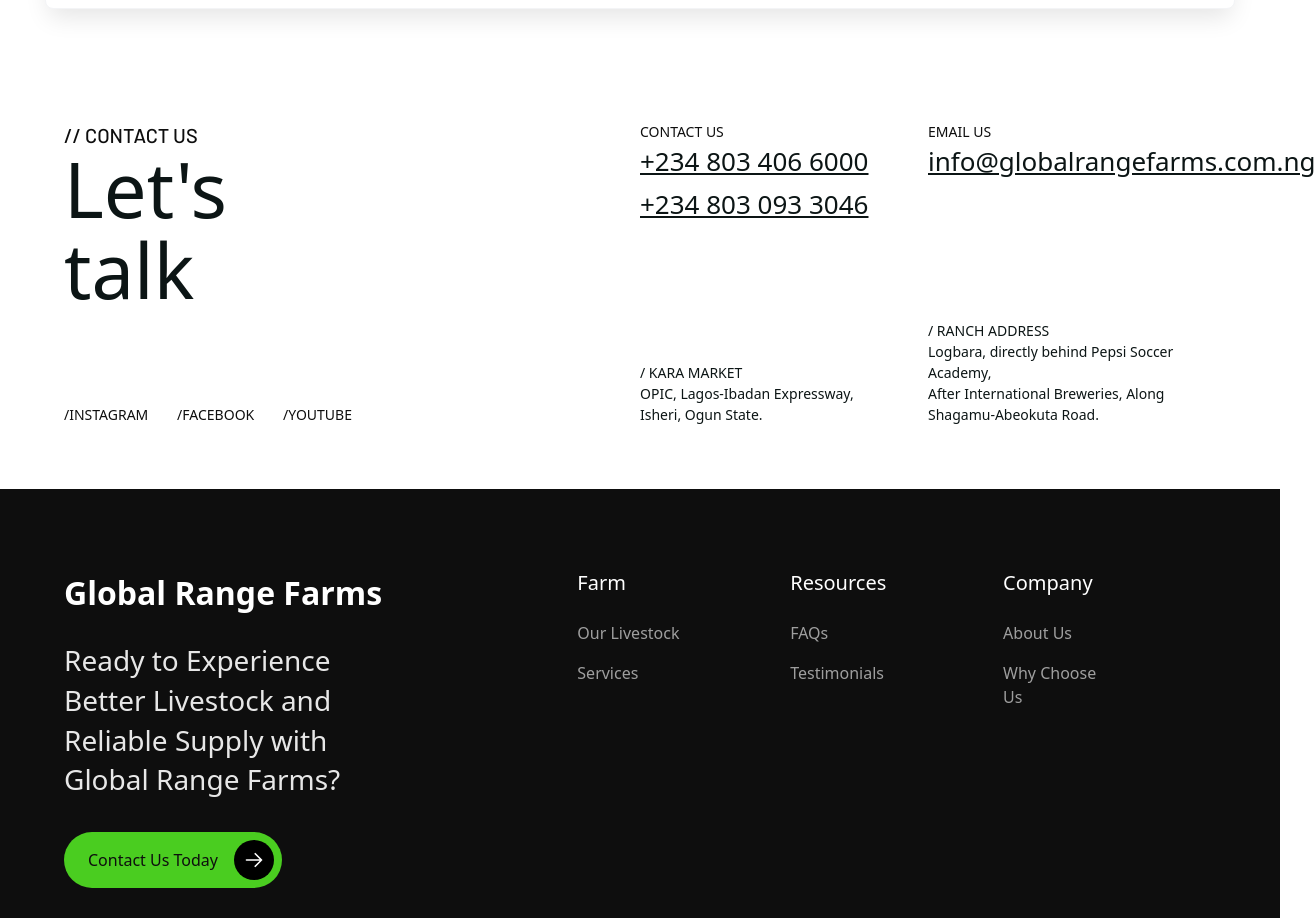
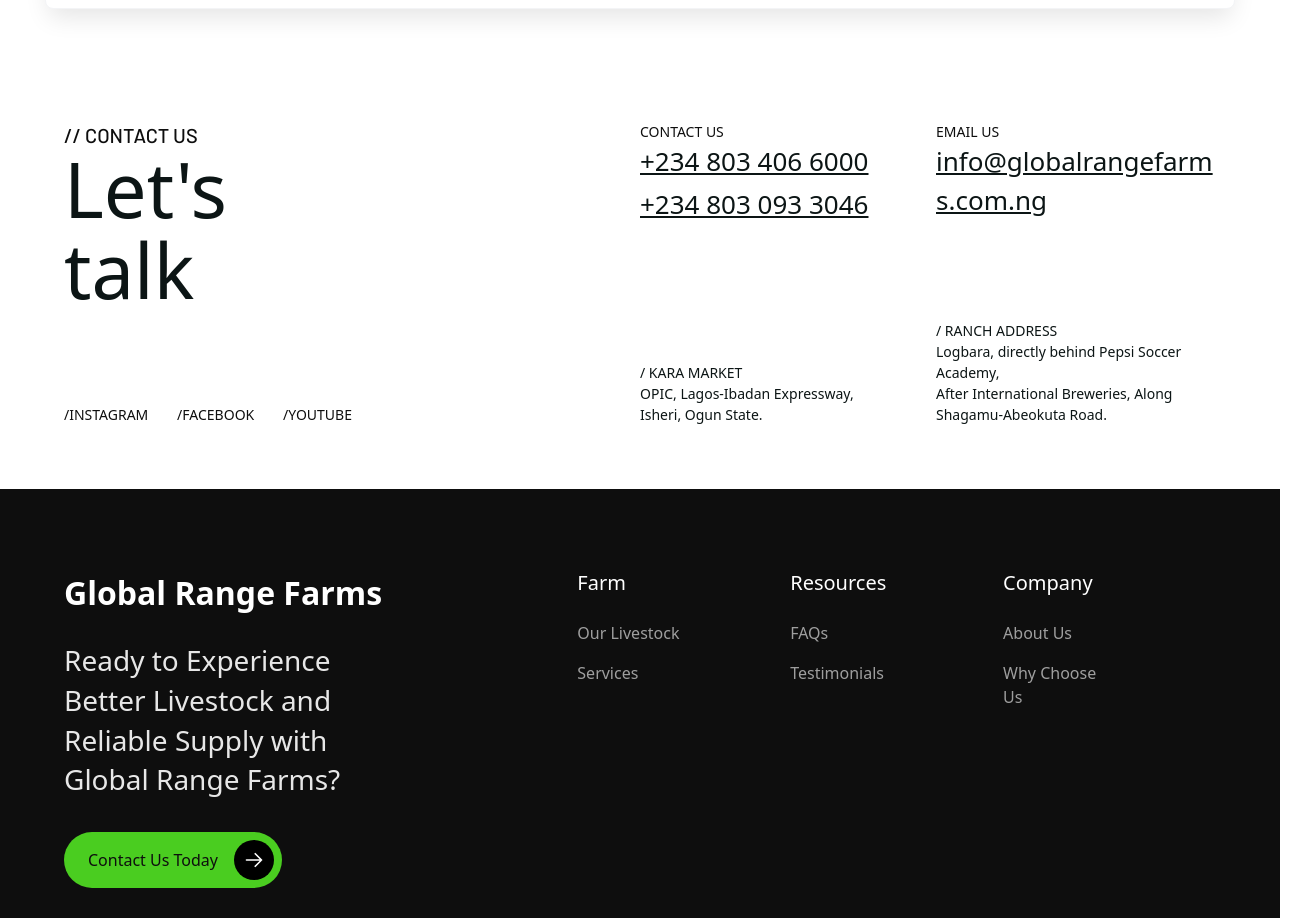
Before and after one commit to Frnweico/Global-Range-Farms, a Next.js app: page / in a window 1280 px wide. Shown: the part 6980-7898 px from the top of the page, 1316 px wide, since content can reach past the window. Built offline with nearby package versions, Linux system fonts and the light colour scheme.

Commit message:
about page done

```diff
--- a/src/components/about/hero.tsx
+++ b/src/components/about/hero.tsx
@@ -1,7 +1,7 @@
 
 const AboutHero = () => {
   return (
-    <section className="bg-white px-6 lg:px-10 py-30 md:py-30 lg:py-50 grid grid-cols-1 md:grid-cols-2 text-[#0E0E0E]font-geist min-h-screen">
+    <section className="bg-white w-[85%] md:w-[90%] mx-auto pt-40 pb-10 lg:pt-50 lg:pb-20 grid grid-cols-1 md:grid-cols-2 text-[#0E0E0E]font-geist min-h-[70vh]">
       <h2 className=" text-4xl md:text-5xl lg:text-[56px] leading-[70%] lg:leading-[110%] tracking-[-3%] ">Who we are</h2>
       <div className="flex flex-col gap-6 text-base md:text-xl lg:text-[22px] leading-[140%] tracking-[-2%]">
         <p>We are Global Range Farms, a trusted name in the livestock business located at Kara Market, OPIC, along the Lagos–Ibadan Expressway. With over 10 years of combined experience, we raise and supply healthy goats, rams, cows, eggs, and poultry products to homes, restaurants, and event buyers across Nigeria.</p>
--- a/src/components/about/vision.tsx
+++ b/src/components/about/vision.tsx
@@ -21,7 +21,7 @@ const Vision = () => {
         className="absolute top-0 right-0 z-20"
       />
 
-      <div className="flex flex-col py-20 px-8 lg:px-16">
+      <div className="flex flex-col py-20 w-[85%] md:w-[90%] mx-auto">
         <div className="flex flex-col gap-2 text-center w-full mb-8">
             <p className=" font-medium text-[20px] tracking-[-4%] leading-[140%] uppercase mb-2 font-barlow text-[#0E0E0E]">
           // About Us
--- a/src/components/about/visitUs.tsx
+++ b/src/components/about/visitUs.tsx
@@ -9,7 +9,7 @@ const VisitUs = () => {
     >
       <div className="absolute inset-0 bg-black/50 z-0" />
 
-      <div className="relative z-10 w-full px-6 md:px-12 lg:px-20 py-10 flex flex-col  justify-between gap-10">
+      <div className="relative z-10 w-[85%] md:w-[90%] mx-auto py-10 flex flex-col  justify-between gap-10">
 
             <h2 className="text-[42px] md:text[100px] lg:text-[130px] font-semibold font-geist text-white leading-[120%] tracking-[-7%]">
                 Visit us at GRF Today
--- a/src/components/footer/contact.tsx
+++ b/src/components/footer/contact.tsx
@@ -5,7 +5,7 @@ const ContactUs = () => {
     <section className='bg-white w-full' id='contact-us'>
 
       <div className='hidden md:grid grid-cols-1 md:grid-cols-2 pt-8 pb-16  w-[90%] mx-auto  min-h-[50vh]'>
-        <div className='w-1/2 flex flex-col justify-between'>
+        <div className='w-1/2 flex flex-col justify-between '>
           <div className='items-start'>
             <p className='text-[#0E0E0E] font-medium text-sm md:text-[18px] lg:text-[20px]  tracking-[-4%] uppercase font-barlow leading-[140%]'>// Contact Us</p>
             <h3 className="text-5xl md:text-6xl lg:text-[76px] leading-[106%] tracking-[-3%] text-[#0C1515] font-geist font-medium">Let's talk</h3>
@@ -16,7 +16,7 @@ const ContactUs = () => {
             <Link href={""} className='no-underline hover:underline transition-all duration-300'>/YOUTUBE</Link>
           </div>
         </div>
-        <div className='grid grid-cols-1 md:grid-cols-2'>
+        <div className='grid grid-cols-1 md:grid-cols-2 gap-4'>
           <div className='w-full flex flex-col justify-between'>
             <div className="items-start">
               <p className='text-[#0E0E0E] text-sm   tracking-[-1%] leading-[150%] uppercase font-geist'>CONTACT US</p>
@@ -46,7 +46,7 @@ const ContactUs = () => {
               <p className='text-[#0E0E0E] text-sm   tracking-[-1%] leading-[150%] uppercase font-geist'>EMAIL US</p>
               <Link
                 href="mailto:info@globalrangefarms.com.ng"
-                className='text-[#0C1515] font-medium text-lg md:text-[22px] lg:text-[26px] leading-[150%] underline hover:no-underline transition-all'
+                className='text-[#0C1515] font-medium text-lg md:text-[22px] lg:text-[26px] leading-[150%] underline hover:no-underline transition-all break-all'
               >
                 info@globalrangefarms.com.ng
               </Link>
--- a/src/components/homepage/services.tsx
+++ b/src/components/homepage/services.tsx
@@ -71,10 +71,10 @@ const OurServices = () => {
   };
 
   return (
-    <section className="bg-white text-[#0E0E0E] py-16 lg:pl-15 overflow-hidden w-[85%] md:w-full mx-auto" id='services'>
+    <section className="bg-white text-[#0E0E0E] py-16 md:pl-10 lg:pl-15 overflow-hidden w-[85%] md:w-full mx-auto" id='services'>
 
      {/* desktop  */}
-      <div className="hidden lg:flex flex-col gap-16 ">
+      <div className="hidden md:flex flex-col gap-16 ">
 
         <div className="flex flex-row justify-between items-start gap-20">
 
@@ -171,7 +171,7 @@ const OurServices = () => {
       </div>
 
      {/* mobile  */}
-      <div className="flex flex-col lg:hidden w-full">
+      <div className="flex flex-col md:hidden w-full">
         <div className="mb-10">
             <p className=" text-xl tracking-[-4%] leading-[140%] uppercase mb-2 text-[#0E0E0E] font-barlow">
               // Why Choose Us?
```
